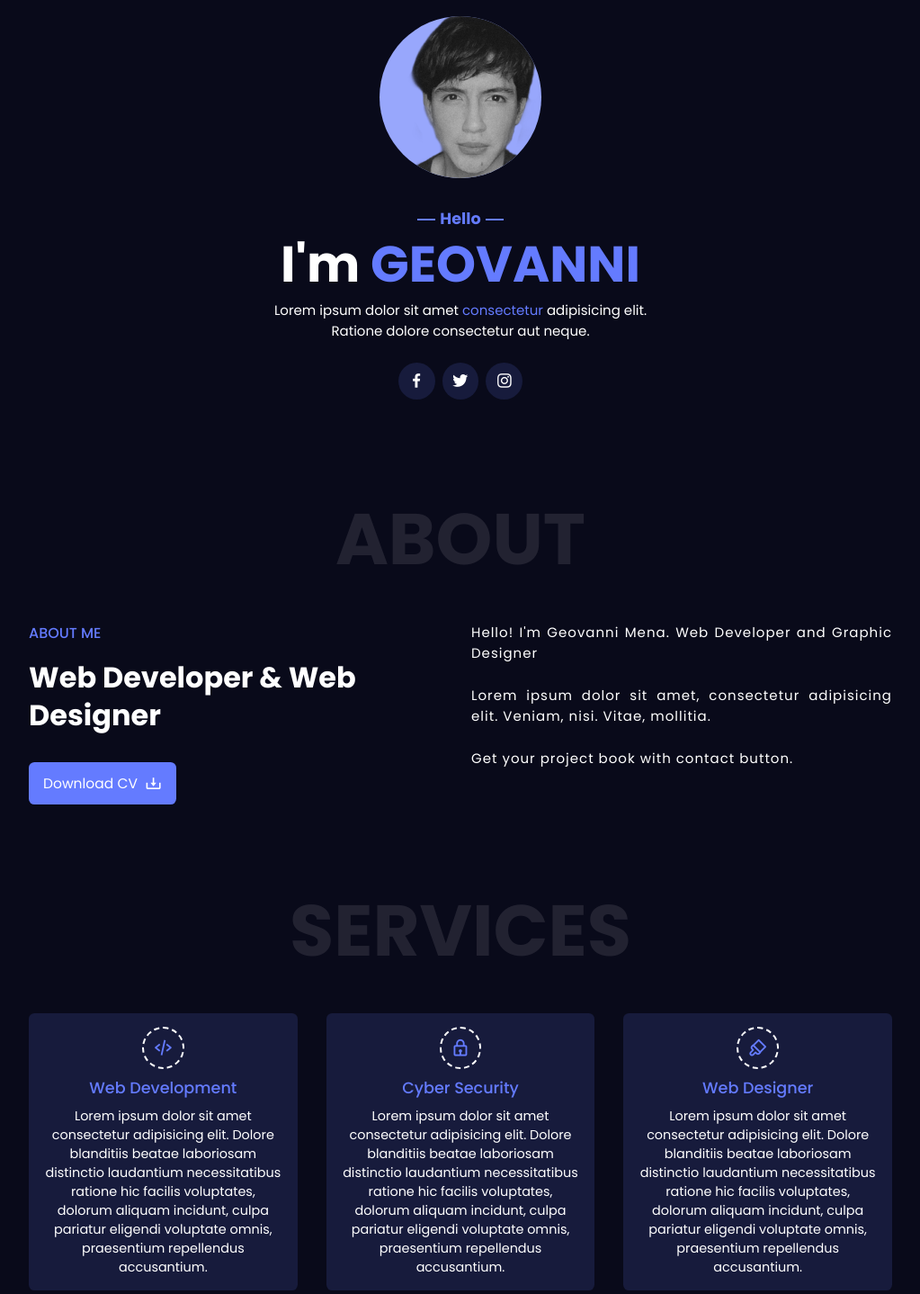
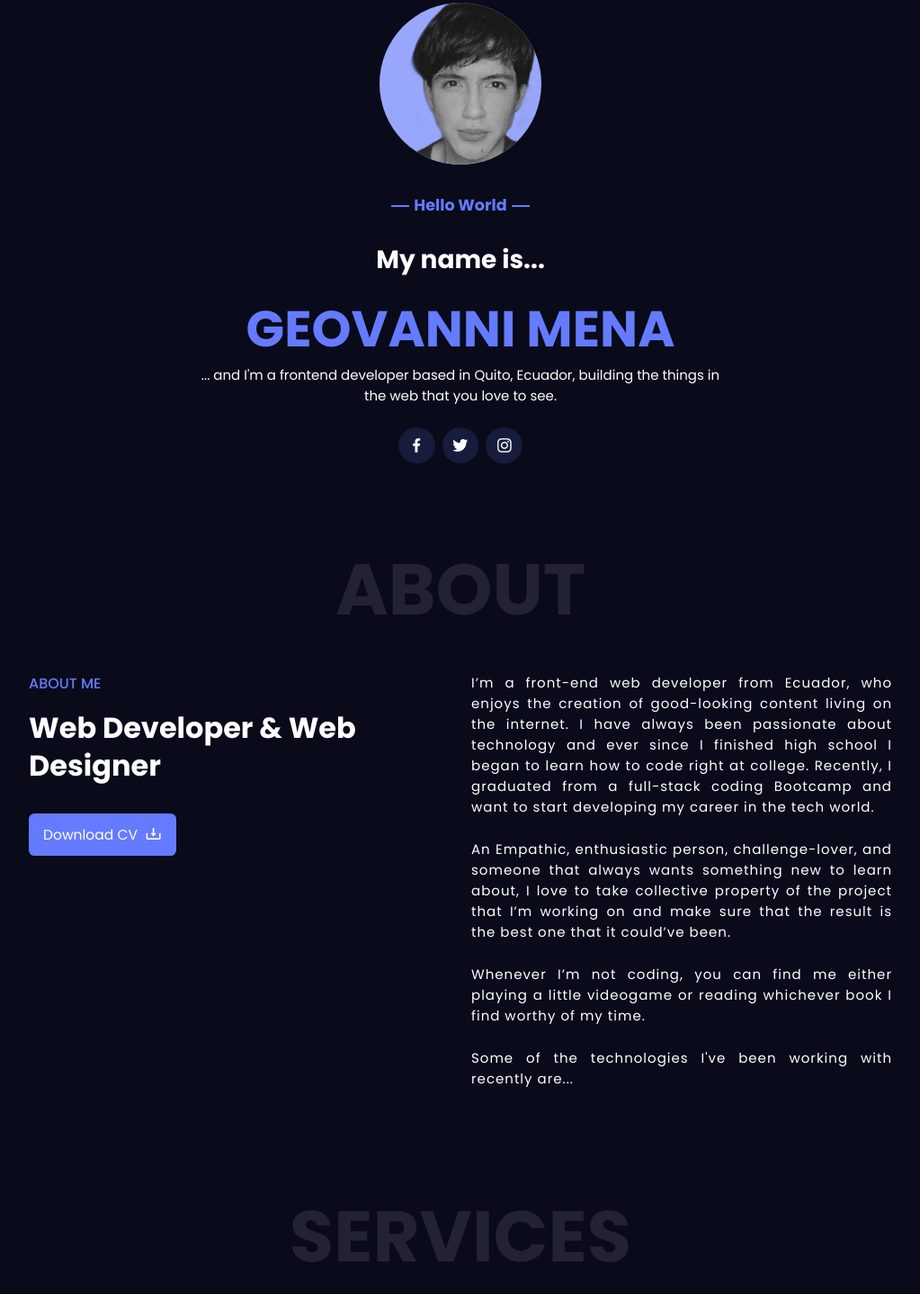
Before and after one commit to geo-mena/PORTFOLIO, a plain HTML site: page index.html in a window 1280 px wide. Shown: the part 109-1547 px from the top of the page at 90% size, without its empty margins (128-1151 px from the left). Drawn offline with nearby package versions, Linux system fonts and the light colour scheme.

Commit message:
second commit

```diff
--- a/css/style.css
+++ b/css/style.css
@@ -170,6 +170,10 @@ header {
     object-position: center;
 }
 
+.name-home{
+    font-size: 28px;
+}
+
 .home-text {
     display: flex;
     flex-direction: column;
@@ -301,9 +305,11 @@ header {
 
 /* SERVICES */
 .services-content {
-    display: grid;
+    display: flex;
     grid-template-columns: repeat(3, 1fr);
     gap: 2rem;
+    align-items: center;
+
 }
 
 .services-box {
--- a/index.html
+++ b/index.html
@@ -30,7 +30,7 @@
 
     <header>
         <div class="nav container">
-            <a href="#" class="logo">GEOVANNI</a>
+            <a href="#" class="logo">GEOVANNI MENA</a>
             <ul class="navbar">
                 <li><a href="#home" class="nav-link">Home</a></li>
                 <li><a href="#about" class="nav-link">About</a></li>
@@ -56,11 +56,13 @@
                 <img src="img/GM.png" alt="">
             </div>
             <div class="home-text">
-                <h3>Hello</h3>
-                <h2>I'm <span class="color">GEOVANNI</span></h2>
+                <h3>Hello World</h3>
+                <h2> <span class="name-home">My name is...</span>
+                    <br>
+                 <span class="color">GEOVANNI MENA</span></h2>
                 <p>
-                    Lorem ipsum dolor sit amet <span class="color">consectetur</span> adipisicing elit. <br>Ratione
-                    dolore consectetur aut neque.
+                    ... and I'm a frontend developer based in Quito, Ecuador, building the things in the web that you
+                    love to see.
                 </p>
 
                 <!--SOCIAL-->
@@ -89,9 +91,21 @@
                 </a>
             </div>
             <div class="about-text">
-                <p>Hello! I'm Geovanni Mena. Web Developer and Graphic Designer</p>
-                <p>Lorem ipsum dolor sit amet, consectetur adipisicing elit. Veniam, nisi. Vitae, mollitia.</p>
-                <p>Get your project book with contact button.</p>
+                <p>
+                    I’m a front-end web developer from Ecuador, who enjoys the creation of good-looking content living
+                    on the internet. I have always been passionate about technology and ever since I finished high
+                    school I began to learn how to code right at college. Recently, I graduated from a full-stack coding
+                    Bootcamp and want to start developing my career in the tech world.
+                </p>
+                <p>
+                    An Empathic, enthusiastic person, challenge-lover, and someone that always wants something new to learn about, I love to take collective property of the project that I’m working on and make sure that the result is the best one that it could’ve been.
+                </p>
+                <p>
+                    Whenever I’m not coding, you can find me either playing a little videogame or reading whichever book I find worthy of my time.
+                </p>
+                <p>
+                    Some of the technologies I've been working with recently are...
+                </p>
             </div>
         </div>
     </section>
@@ -107,13 +121,7 @@
                     distinctio laudantium necessitatibus ratione hic facilis voluptates, dolorum aliquam incidunt, culpa
                     pariatur eligendi voluptate omnis, praesentium repellendus accusantium.</p>
             </div>
-            <div class="services-box">
-                <i class='bx bx-lock'></i>
-                <h2>Cyber Security</h2>
-                <p>Lorem ipsum dolor sit amet consectetur adipisicing elit. Dolore blanditiis beatae laboriosam
-                    distinctio laudantium necessitatibus ratione hic facilis voluptates, dolorum aliquam incidunt, culpa
-                    pariatur eligendi voluptate omnis, praesentium repellendus accusantium.</p>
-            </div>
+
             <div class="services-box">
                 <i class='bx bx-brush'></i>
                 <h2>Web Designer</h2>
```
